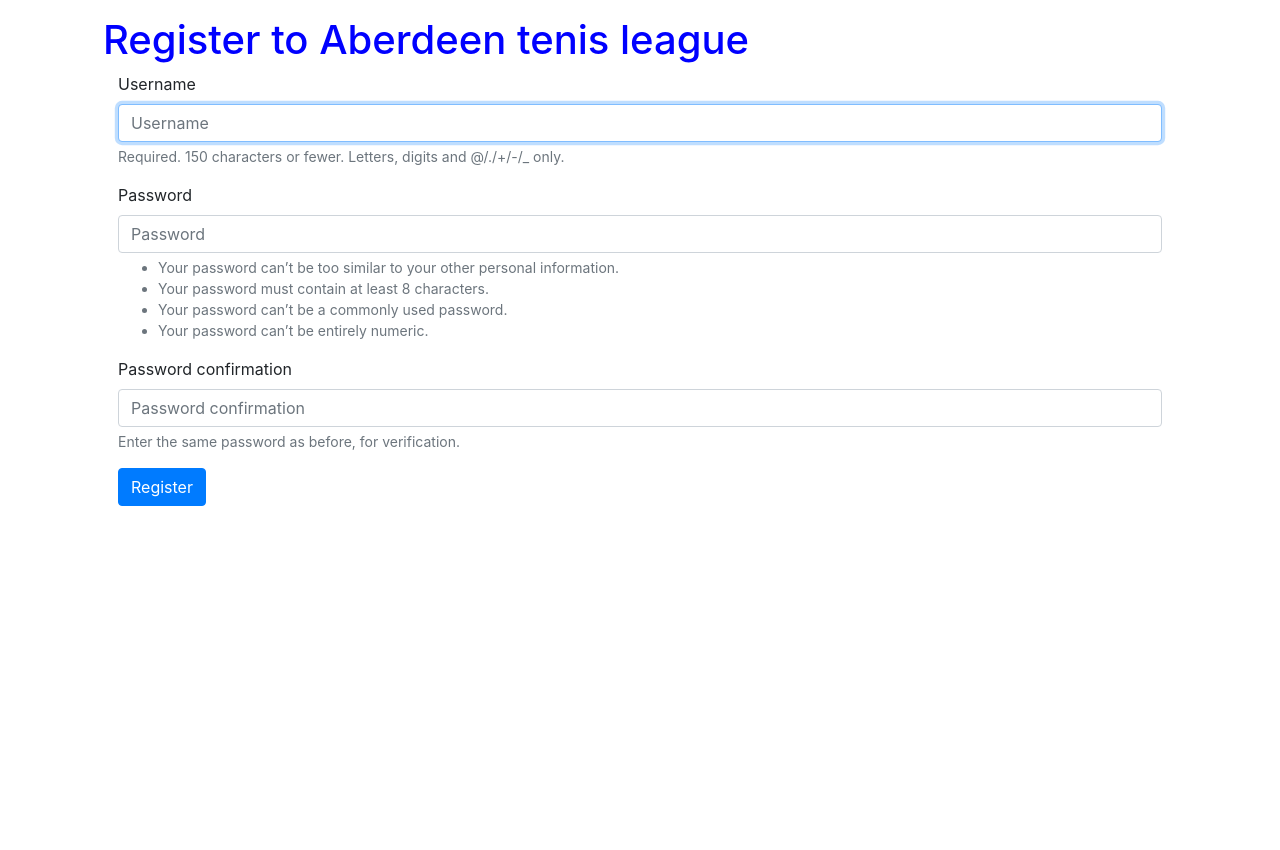
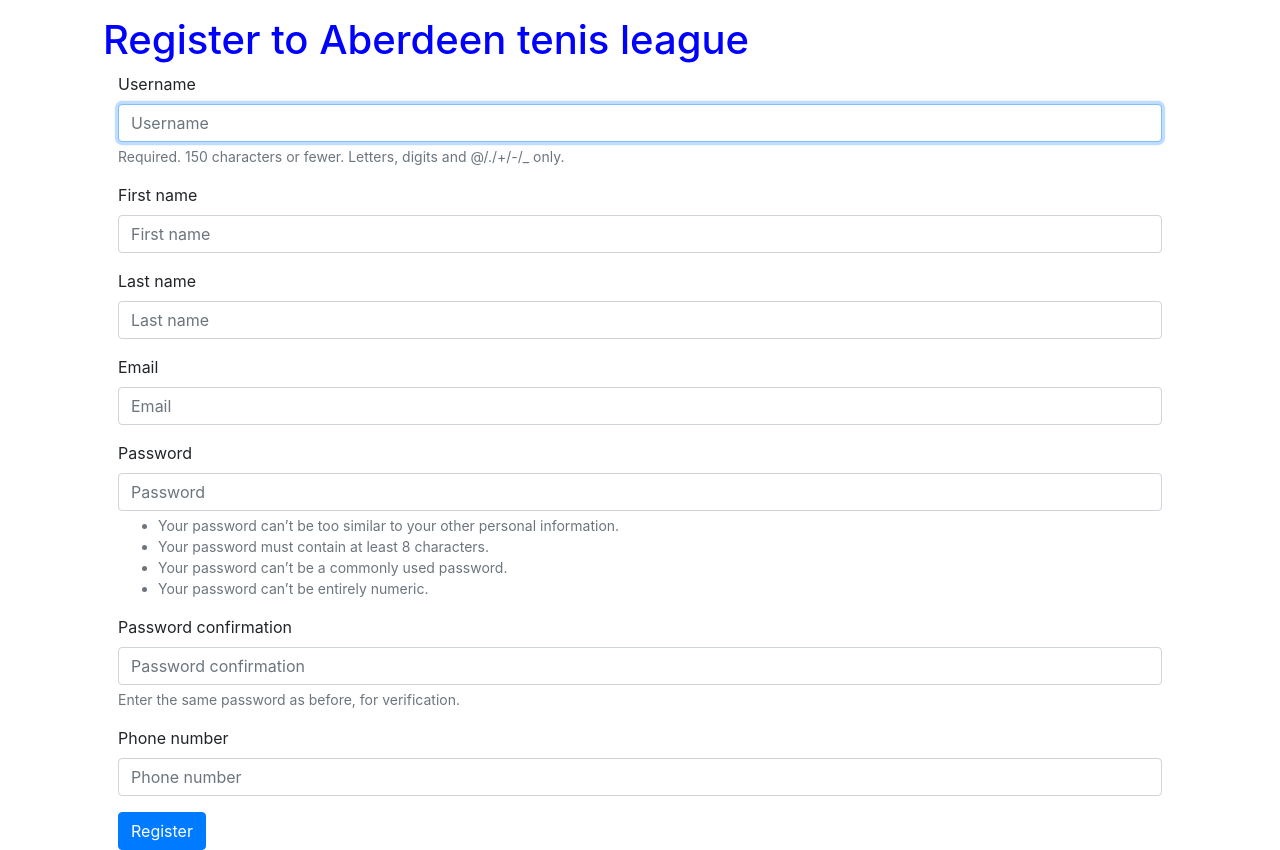
Before and after one commit to DanCZika/tennnisLeague, a Django app: page /register in a window 1280 px wide. Shown: the part 75-925 px from the top of the page. Before the commit the page ends 581 px from the top, so only its background shows below. Run offline with Django 4.2, Linux system fonts and the light colour scheme; some libraries are stand-ins or nearby versions.

Commit message:
alternative registration form added

```diff
--- a/tennisLeague/core/forms.py
+++ b/tennisLeague/core/forms.py
@@ -2,6 +2,7 @@ from django import forms
 from django.contrib.auth.models import User
 from django.contrib.auth.forms import UserCreationForm, AuthenticationForm, UserChangeForm
 from .models import PlayerData
+
 
 class EditProfileForm(UserChangeForm):
     password = None
@@ -15,3 +16,34 @@ class EditProfileForm(UserChangeForm):
 
 class EditPhoneNumber(forms.Form):
     phone_number = forms.CharField(label='Your new phone number:', max_length=100)
+
+
+class RegistrationForm(UserCreationForm):
+    email = forms.EmailField(required=True)
+    phone_number = forms.CharField(required=True , max_length=100)
+
+    class Meta:
+        model = User
+        fields = (
+            'username',
+            'first_name',
+            'last_name',
+            'email',
+            'password1',
+            'password2'
+        )
+
+    def save(self, commit=True):
+        user = super(RegistrationForm, self).save(commit=False)
+        user.first_name = self.cleaned_data['first_name']
+        user.last_name = self.cleaned_data['last_name']
+        user.email = self.cleaned_data['email']
+        phone_number = self.cleaned_data['phone_number']
+
+        if commit:
+            user.save()
+            playerdata = PlayerData(pk = user.pk )
+            playerdata.phone_number = self.cleaned_data['phone_number']
+            playerdata.save()
+
+        return user
--- a/tennisLeague/core/urls.py
+++ b/tennisLeague/core/urls.py
@@ -4,7 +4,7 @@ from django.urls import path
 urlpatterns = [
     path('', views.index, name='index'),
     path('rules', views.rules, name='rules'),
-    path('register', views.register, name='register'),
+    path('register', views.reg_form, name='register'),
     path('login', views.login_view, name='login'),
     path('logout', views.logout_view, name='logout'),
     path('success', views.success, name='success'),
--- a/tennisLeague/core/views.py
+++ b/tennisLeague/core/views.py
@@ -8,7 +8,7 @@ from django.contrib.auth import login, logout
 from django.contrib.auth.decorators import login_required
 from django.contrib.auth.models import User
 from .models import PlayerData, Entry
-from .forms import EditProfileForm, EditPhoneNumber
+from .forms import EditProfileForm, EditPhoneNumber, RegistrationForm
 from django.core.exceptions import ObjectDoesNotExist
 
 # Create your views here.
@@ -34,6 +34,20 @@ def register(request):
         'form':form
     }
     return render(request, 'register.html', context)
+
+def reg_form(request):
+    if request.method =='POST':
+        form = RegistrationForm(request.POST)
+        set_trace()
+        if form.is_valid():
+            form.save()
+            return redirect('success')
+    else:
+        form = RegistrationForm()
+
+    args = {'form': form}
+
+    return render(request, 'reg_form.html', args)
 
 def success(request):
     return render(request, 'success.html')
--- /dev/null
+++ b/tennisLeague/templates/reg_form.html
@@ -0,0 +1,18 @@
+{% extends "base.html" %}
+
+{% block content %}
+
+<div class="row">
+	<h1>Register to Aberdeen tenis league</h1>
+</div>
+{% load bootstrap3 %}
+<div class = "login">
+	<form method="post" >
+	{% csrf_token %}
+	{% bootstrap_form form %}
+	<input type="submit" name="submit" class="btn btn-primary" value="Register" />
+	</form>
+</div>
+
+
+{% endblock content %}
```
Also changed, not shown: tennisLeague/templates/index.html (+12 -7 lines).
